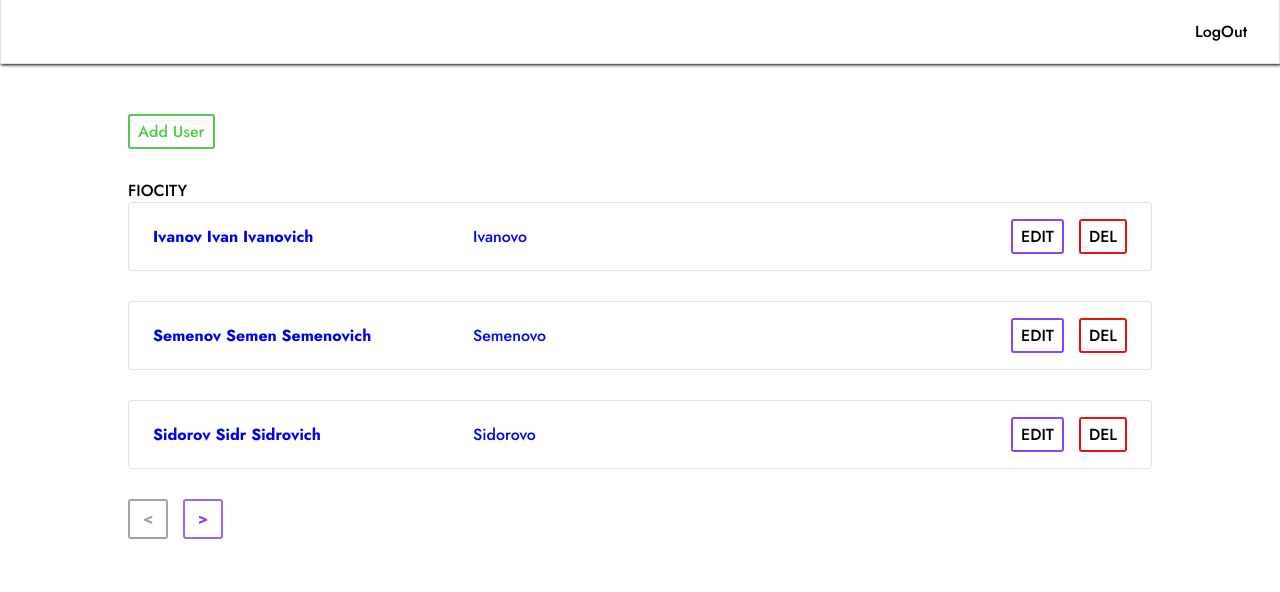
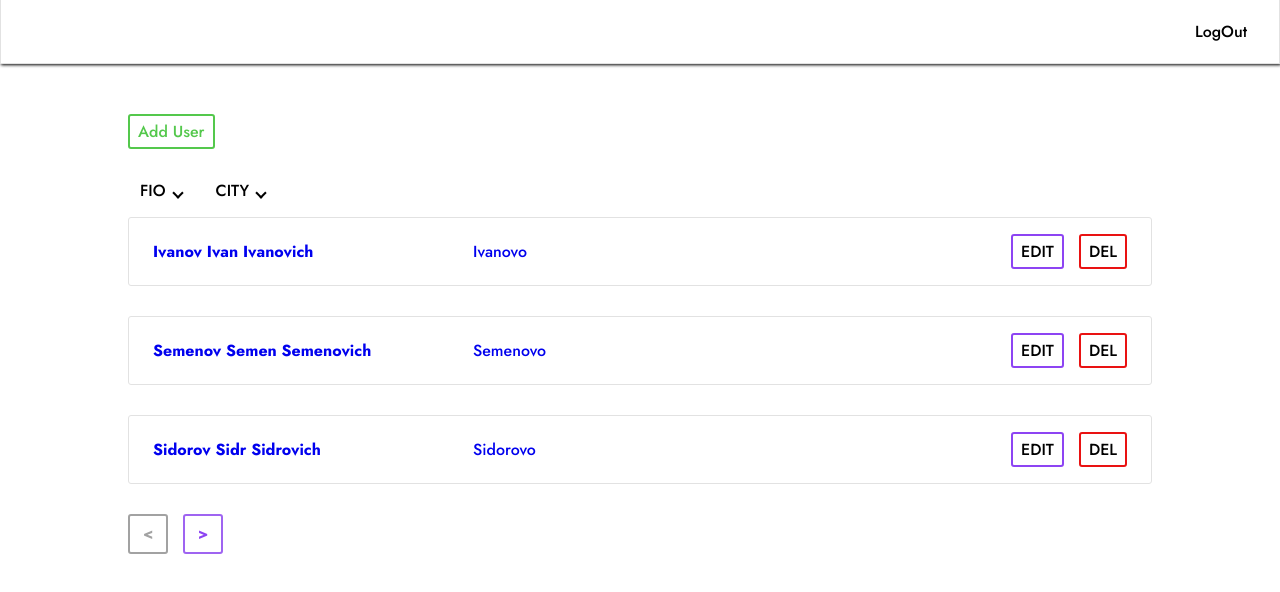
Before and after one commit to viktornaymayer/media-tel, a React (Create React App) app: page /users in a window 1280 px wide. Shown: the top 592 px of the page. Built offline with nearby package versions, Linux system fonts and the light colour scheme; sample sign-in values are in the browser's storage.

Commit message:
FIX_BUG - edit class name for sorter wrap

```diff
--- a/src/components/Sorter.tsx
+++ b/src/components/Sorter.tsx
@@ -20,7 +20,7 @@ const Sorter: FC<Props> = ({
   }
 
   return (
-    <div className="sorter">
+    <div className="sorters">
       <span
         className={
           (selectedSort !== 'fio') ? '' :
```
